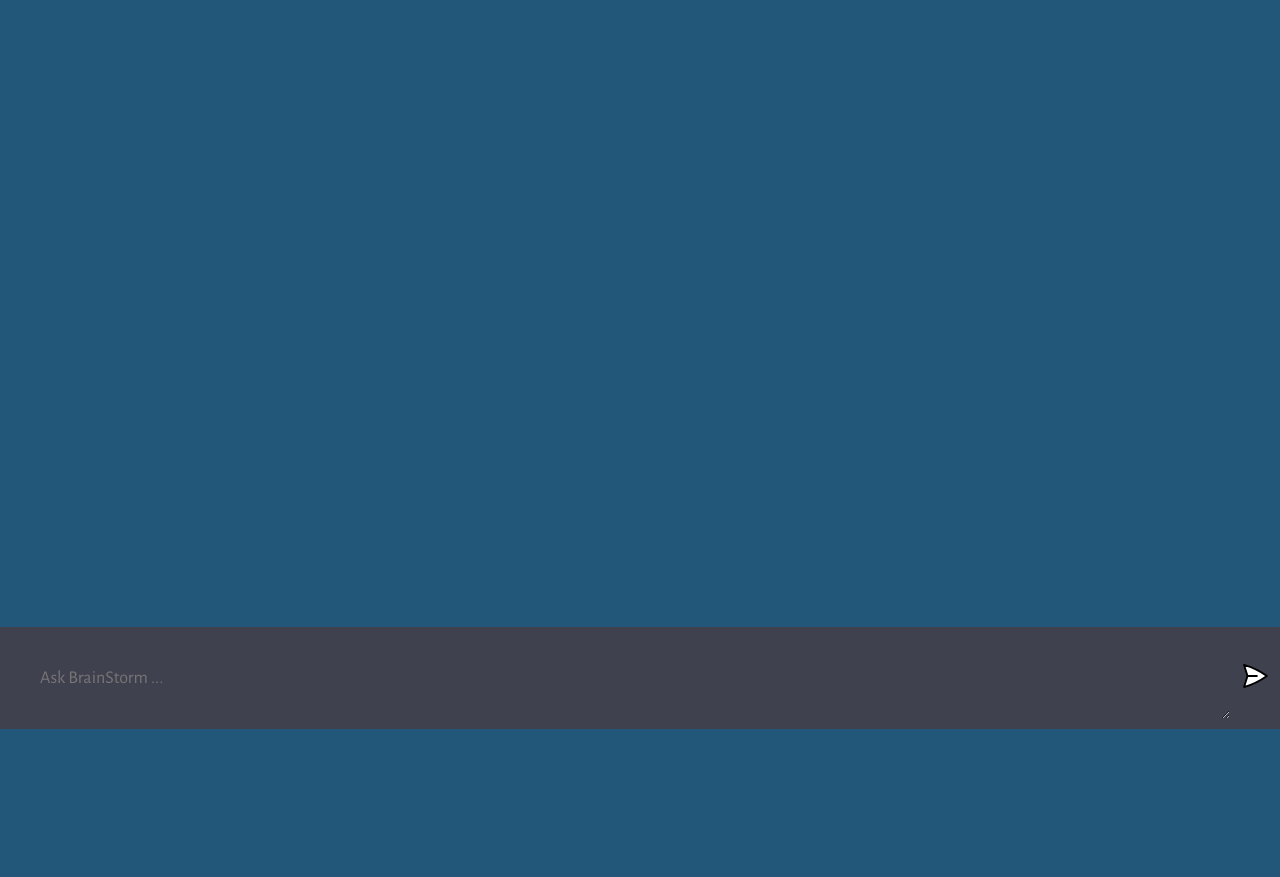
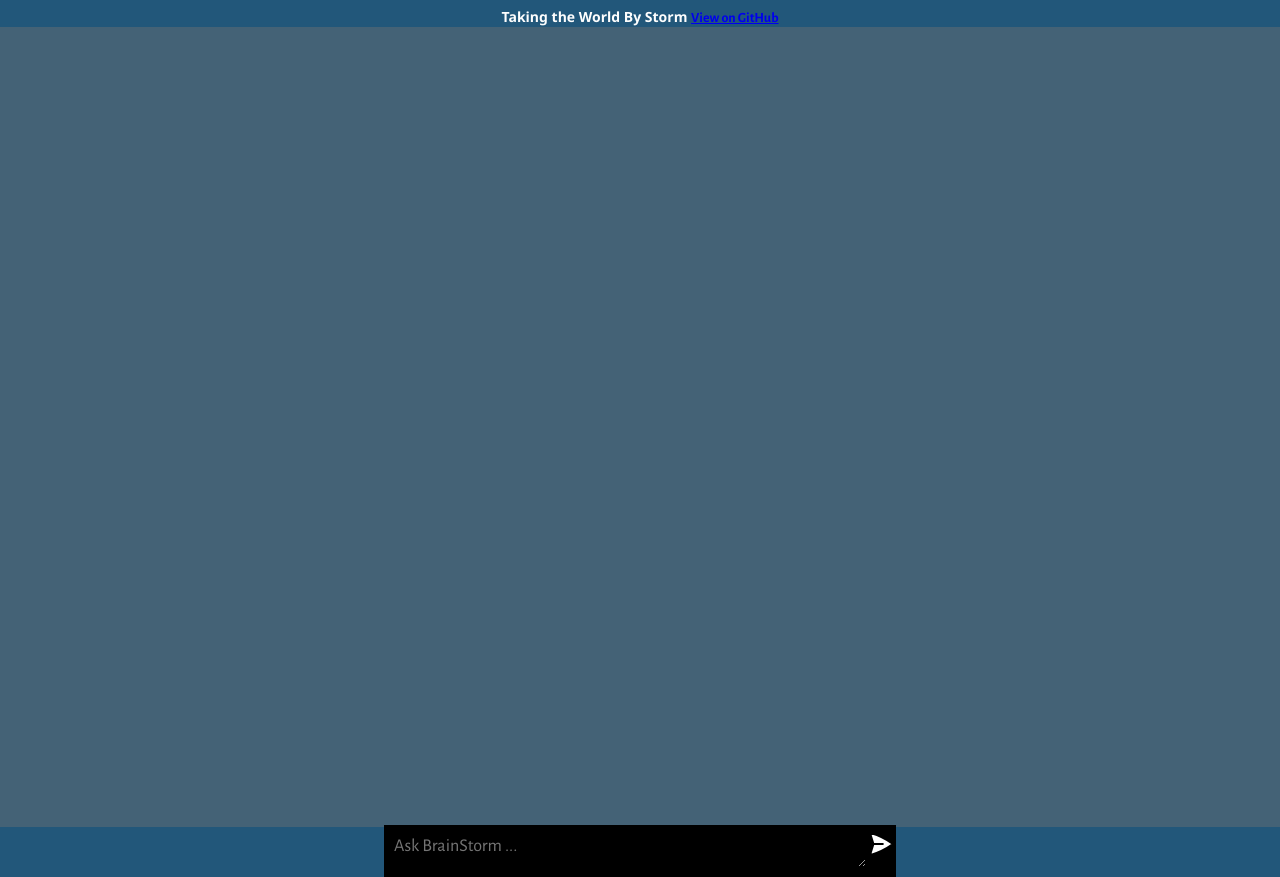
Before and after one commit to loneverse/BrainStorm, a website built with Vite: page client/index.html in a window 1280 px wide. Shown: the part 71-948 px from the top of the page. Before the commit the page ends 800 px from the top, so only its background shows below. Built offline with nearby package versions, Linux system fonts and the light colour scheme.

Commit message:
Fixed styles

```diff
--- a/client/index.html
+++ b/client/index.html
@@ -1,6 +1,8 @@
 <!DOCTYPE html>
 <html lang="en">
   <head>
+    <h1>BrainStorm.AI</h1>
+<h2>Taking the World By Storm <a href="https://github.com/loneverse/BrainStorm:">View on GitHub</a></h2>
     <meta charset="UTF-8" />
     <link rel="icon" type="image/svg+xml" href="favicon.ico" />
     <meta name="viewport" content="width=device-width, initial-scale=1.0" />
--- a/client/style.css
+++ b/client/style.css
@@ -20,7 +20,7 @@ body {
 #app {
   width: 100vw;
   height: 100vh;
-  background: #22577a;
+  background: #446276;
 
   display: flex;
   flex-direction: column;
@@ -41,7 +41,7 @@ body {
   -ms-overflow-style: none;
   scrollbar-width: none;
 
-  padding-bottom: 20px;
+  padding-bottom: 30px;
   scroll-behavior: smooth;
 }
 
@@ -119,28 +119,26 @@ body {
 }
 
 form {
-  width: 100%;
+  width: 40%;
   max-width: 1280px;
-  margin: 0 auto;
-  padding: 10px;
-  background: #40414F;
-
+  margin: 10px auto;
+  padding-bottom: 10px;
+  margin-bottom: -50px;
+  max-height: 200px;
+  background: #000000;
   display: flex;
-  flex-direction: row;
-  gap: 10px;
 }
 
 textarea {
   width: 100%;
-
   color: rgb(255, 255, 255);
   font-size: 18px;
-
-  padding: 30px;
+  padding: 10px;
   background: transparent;
   border-radius: 5px;
   border: none;
   outline: none;
+
 }
 
 button {
@@ -154,3 +152,16 @@ form img {
   width: 30px;
   height: 30px;
 }
+h1{
+  text-align: center;
+  color: #fefefe;
+  margin-top: 20px;
+}
+h2{
+
+      text-align: center;
+      font-size: 14px;
+      color: #fefefe;
+      margin-top: 20px;
+      font-family: 'Segoe UI', Tahoma, Geneva, Verdana, sans-serif;
+}
```
